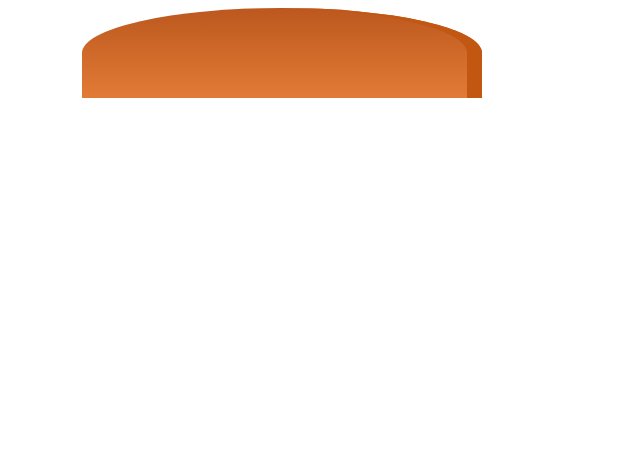
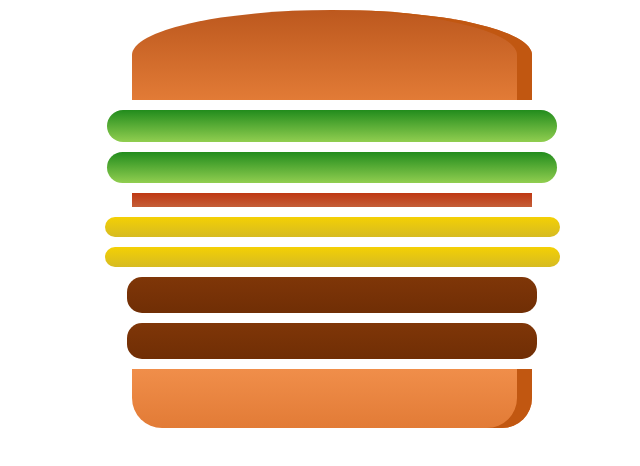
Before and after one commit to petercolella/burger-css, a plain HTML site: page index.html in a window 1280 px wide. Shown: the whole page, without its empty margins (308-948 px from the left). Drawn offline with Linux system fonts and the light colour scheme.

Commit message:
Lecture 416.1

```diff
--- a/index.html
+++ b/index.html
@@ -13,6 +13,12 @@
     <div class="box">
         <div class="bread-top"></div>
         <div class="salad"></div>
+        <div class="salad"></div>
+        <div class="bacon"></div>
+        <div class="cheese"></div>
+        <div class="cheese"></div>
+        <div class="meat"></div>
+        <div class="meat"></div>
         <div class="bread-bottom"></div>
     </div>
 </body>
--- a/style.css
+++ b/style.css
@@ -10,4 +10,45 @@
   background: linear-gradient(#bc581e, #e27b36);
   border-radius: 50% 50% 0 0;
   box-shadow: inset -15px 0 #c15711;
+  margin: 2% auto;
 }
+
+.salad {
+  width: 90%;
+  height: 7%;
+  background: linear-gradient(#228c1d, #91ce50);
+  margin: 2% auto;
+  border-radius: 20px;
+}
+
+.bacon {
+  width: 80%;
+  height: 3%;
+  background: linear-gradient(#bf3813, #c45e38);
+  margin: 2% auto;
+}
+
+.cheese {
+  width: 91%;
+  height: 4.5%;
+  background: linear-gradient(#f4d004, #d6bb22);
+  border-radius: 20px;
+  margin: 2% auto;
+}
+
+.meat {
+  width: 82%;
+  height: 8%;
+  background: linear-gradient(#7f3608, #702e05);
+  border-radius: 15px;
+  margin: 2% auto;
+}
+
+.bread-bottom {
+  height: 13%;
+  width: 80%;
+  background: linear-gradient(#f08e4a, #e27b36);
+  margin: 2% auto;
+  box-shadow: inset -15px 0 #c15711;
+  border-radius: 0 0 30px 30px;
+}
```
